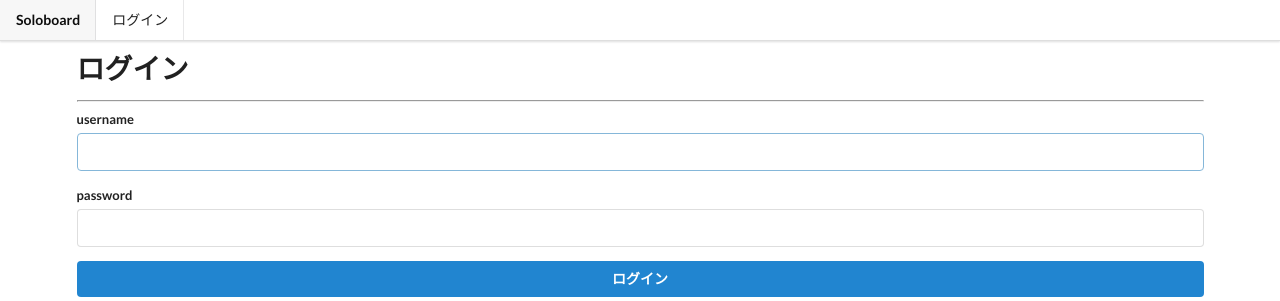
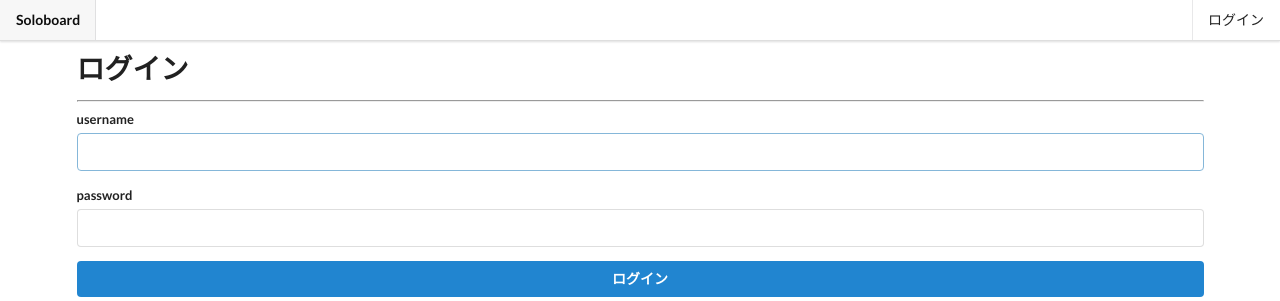
Before and after one commit to YuzuRyo61/CrossPlan, a Django app: page /login in a window 1280 px wide. Shown: the top 301 px of the page. Run offline with Django 3.2, Linux system fonts and the light colour scheme; parts of the project's set-up code (start-up, migrations or seed data) failed here and were passed over.

Commit message:
right positioned

```diff
--- a/Web/template/__head.html
+++ b/Web/template/__head.html
@@ -13,7 +13,7 @@
         <div class="ui top fixed menu stackable">
             <a class="item" href="{% url 'INDEX' %}"><b>Soloboard</b></a>
             {% if user.is_authenticated %}
-            <div class="item ui pointing dropdown link">
+            <div class="item ui right dropdown link">
                 <span class="text">{{ user.username }}</span>
                 <i class="dropdown icon"></i>
                 <div class="menu">
@@ -27,7 +27,7 @@
                 </div>
             </div>
             {% else %}
-            <a class="item" href="{% url 'Login' %}">ログイン</a>
+            <a class="item right" href="{% url 'Login' %}">ログイン</a>
             {% endif %}
         </div>
         <main style="padding-top: 50px;">
```
